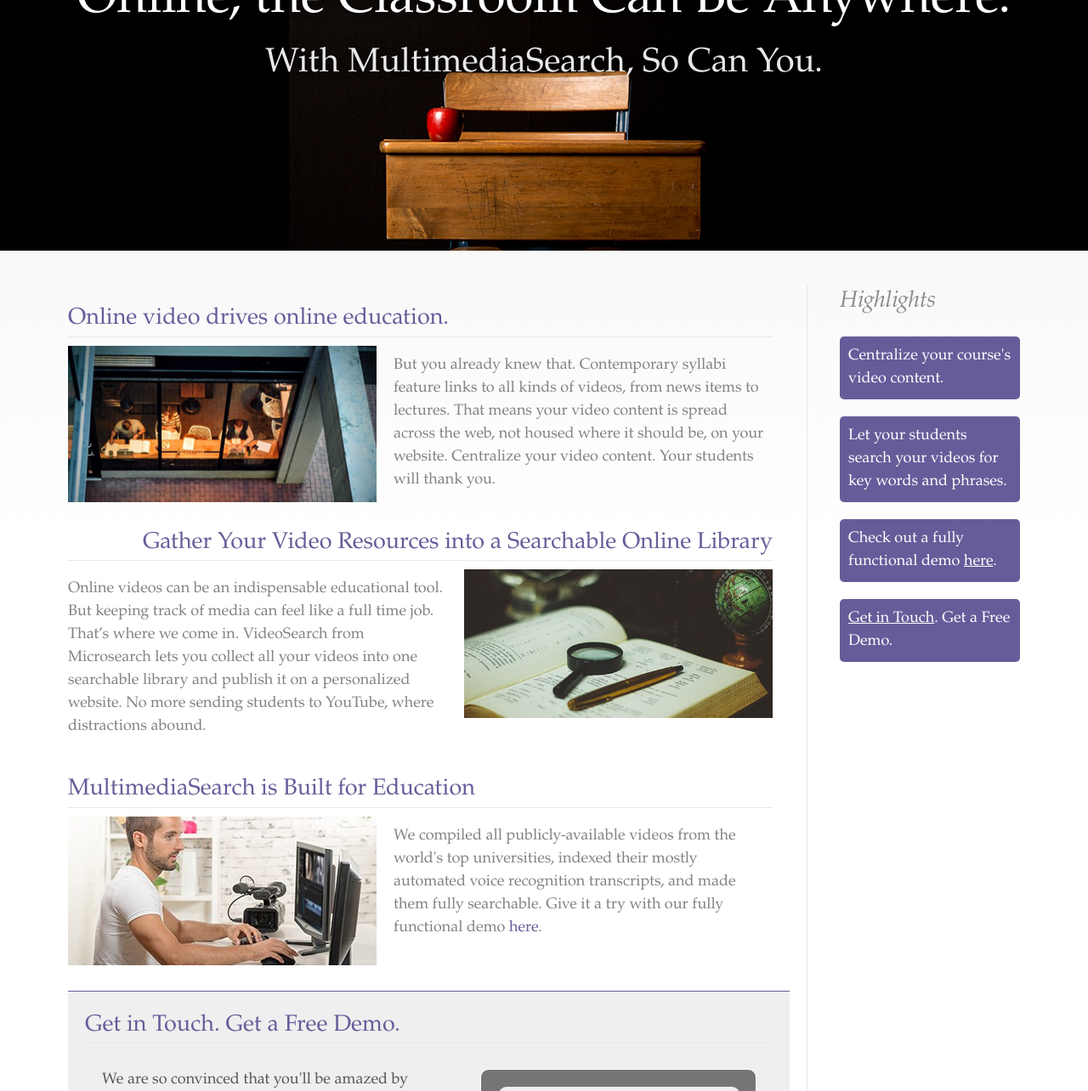
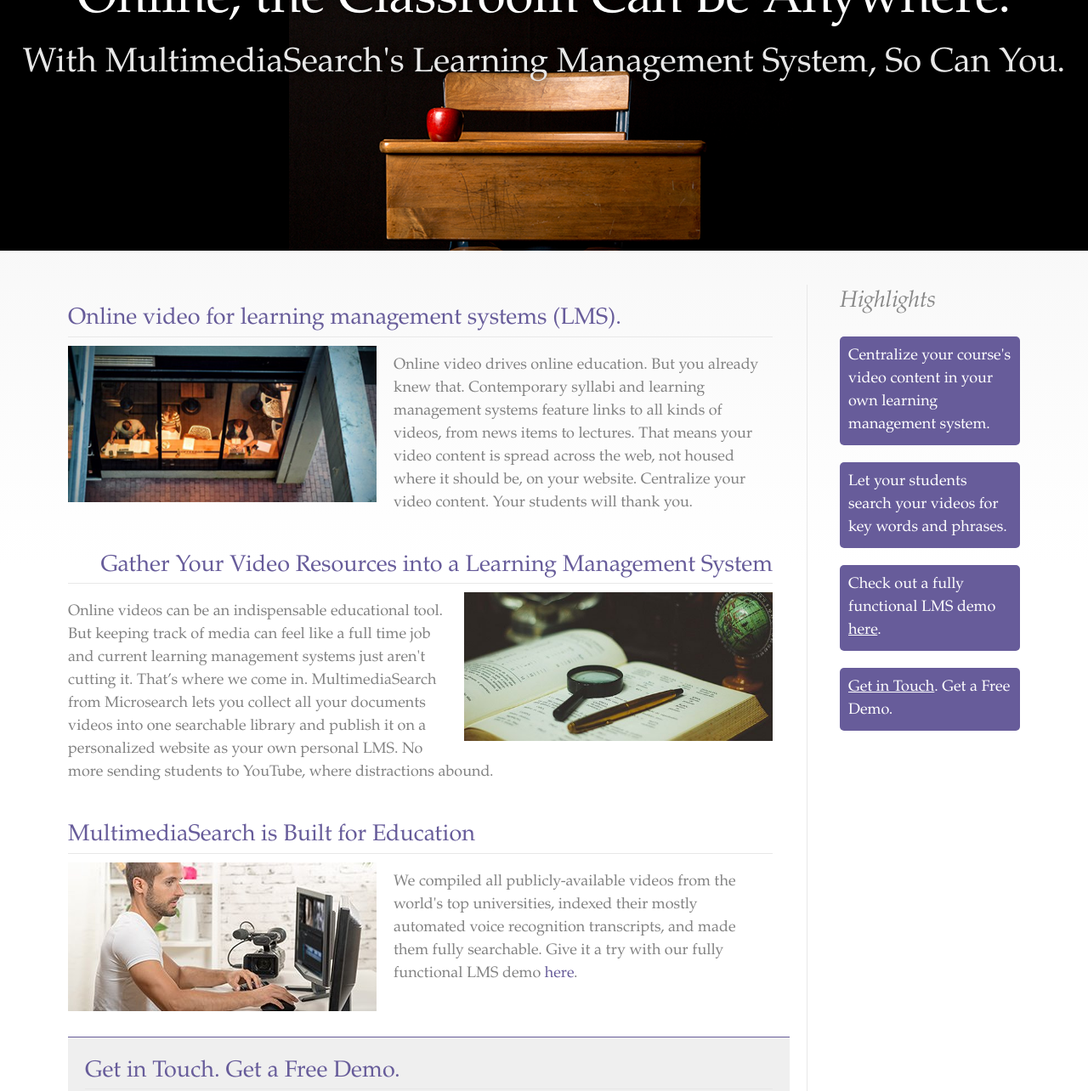
Before and after one commit to microsearch/microsearch.github.io, a Jekyll site: the page built from services/education.md, in a window 1280 px wide and 1400 px high, cut to the strip 116-1400 px from the top of the window. Shown: the whole strip at 85% size. Built offline with Jekyll 4.4.1, drawn with Linux system fonts in a browser that asks for light colours.

Commit message:
seo updates

```diff
--- a/services/education.md
+++ b/services/education.md
@@ -1,34 +1,34 @@
 ---
-title: MultimediaSearch for Distance Learning
+title: Video for Learning Management Systems
 permalink: "/services/education/"
 position: 5
 id: education
 layout: landingpage
 description: Multimedia Reference Corporation provides multimedia search functionality
-  for online education.
+  for learning management systems.
 weight: 4
 bannertext: Online, the Classroom Can Be Anywhere.
-bannertext2: With MultimediaSearch, So Can You.
-col1head: Online video drives online education.
+bannertext2: With MultimediaSearch's Learning Management System, So Can You.
+col1head: Online video for learning management systems (LMS).
 col1img: coffeeshop.jpg
-col1text: But you already knew that. Contemporary syllabi feature links to all kinds
+col1text: Online video drives online education. But you already knew that. Contemporary syllabi and learning management systems feature links to all kinds
   of videos, from news items to lectures. That means your video content is spread
   across the web, not housed where it should be, on your website. Centralize your
   video content. Your students will thank you.
-col2head: Gather Your Video Resources into a Searchable Online Library
+col2head: Gather Your Video Resources into a Learning Management System
 col2img: search.jpg
 col2text: Online videos can be an indispensable educational tool. But keeping track
-  of media can feel like a full time job. That’s where we come in. VideoSearch from
-  Microsearch lets you collect all your videos into one searchable library and publish
-  it on a personalized website. No more sending students to YouTube, where distractions
+  of media can feel like a full time job and current learning management systems just aren't cutting it. That’s where we come in. MultimediaSearch from
+  Microsearch lets you collect all your documents videos into one searchable library and publish
+  it on a personalized website as your own personal LMS. No more sending students to YouTube, where distractions
   abound.
 col3head: MultimediaSearch is Built for Education
 col3img: searchcomp.jpg
 col3text: We compiled all publicly-available videos from the world's top universities,
   indexed their mostly automated voice recognition transcripts, and made them fully
-  searchable. Give it a try with our fully functional demo <a href="/demos/university-videos/">here</a>.
-highlight1: Centralize your course's video content.
+  searchable. Give it a try with our fully functional LMS demo <a href="/demos/university-videos/">here</a>.
+highlight1: Centralize your course's video content in your own learning management system.
 highlight2: Let your students search your videos for key words and phrases.
-highlight3: Check out a fully functional demo <a href="/demos/university-videos/">here</a>.
+highlight3: Check out a fully functional LMS demo <a href="/demos/university-videos/">here</a>.
 highlight4: <a href="/contact/">Get in Touch</a>. Get a Free Demo.
 ---
```
Also changed, not shown: mobile/index.md (+6 -6 lines), services/clipping.md (+8 -9 lines), services/seo.md (+7 -9 lines), 14 other files.
